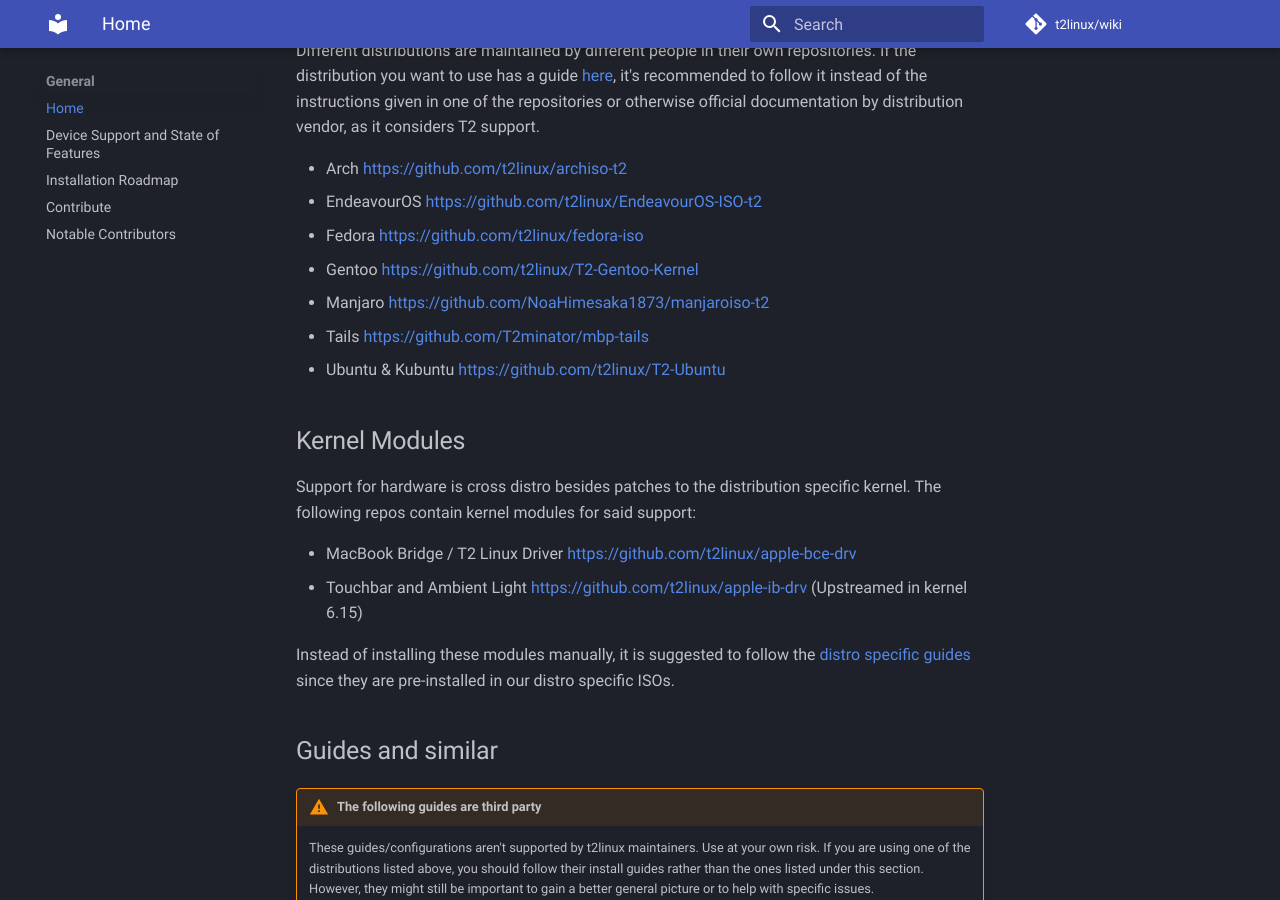
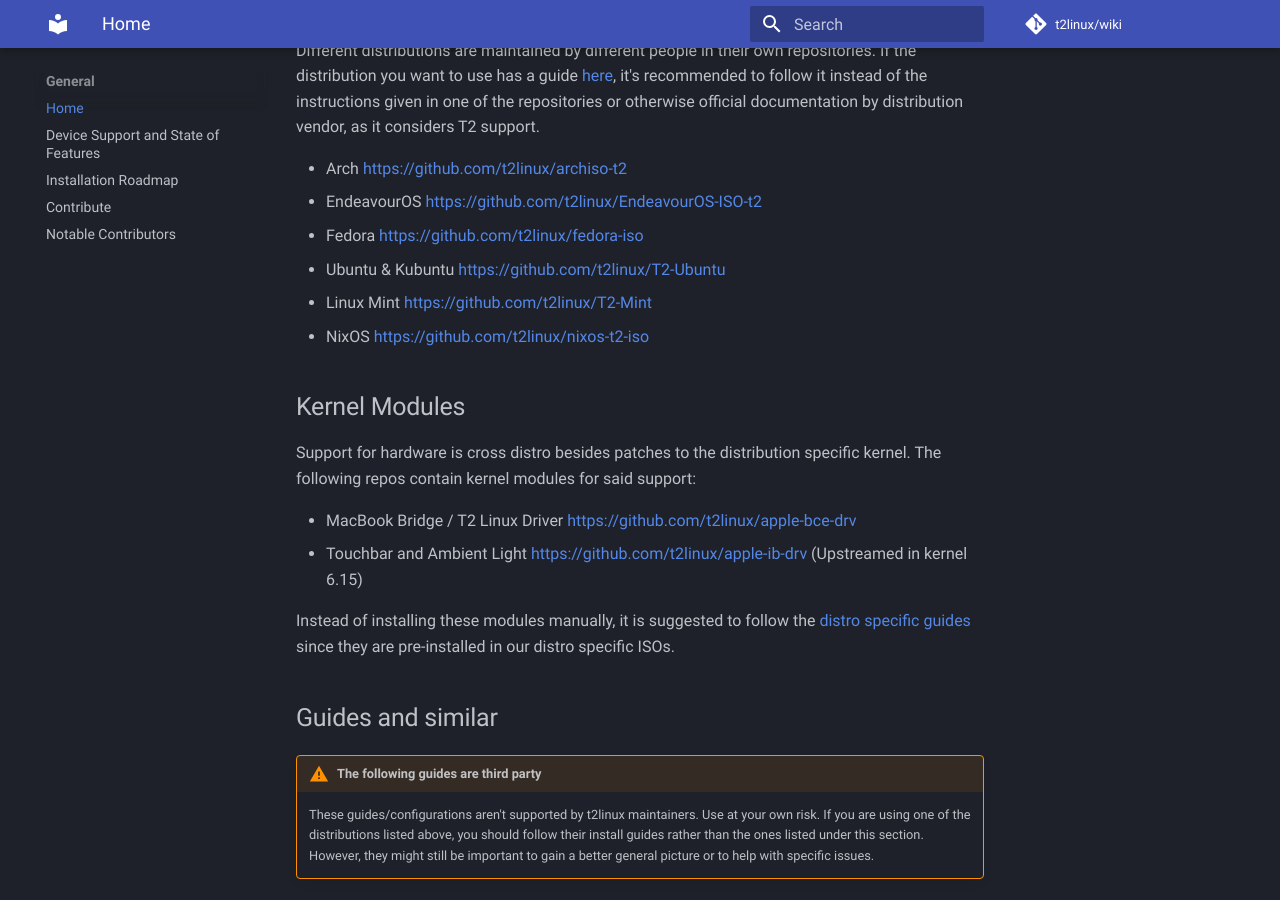
Before and after one commit to t2linux/wiki, an MkDocs documentation site: the page built from docs/index.md, in a window 1280 px wide and 900 px high, scrolled down 913 px. Built offline with MkDocs 1.6.1 and Material for MkDocs 9.7.7, drawn with Linux system fonts in a browser that asks for light colours; comment, search, counter and statistics services are not loaded.

Commit message:
Index: Updated links for supported distros

```diff
--- a/docs/index.md
+++ b/docs/index.md
@@ -24,13 +24,12 @@ Visit the [Contribute page](https://wiki.t2linux.org/contribute/) for more detai
 Different distributions are maintained by different people in their own repositories.
 If the distribution you want to use has a guide [here](https://wiki.t2linux.org/distributions/overview/), it's recommended to follow it instead of the instructions given in one of the repositories or otherwise official documentation by distribution vendor, as it considers T2 support.
 
-- Arch [https://github.com/t2linux/archiso-t2](https://github.com/t2linux/archiso-t2)
-- EndeavourOS [https://github.com/t2linux/EndeavourOS-ISO-t2](https://github.com/t2linux/EndeavourOS-ISO-t2)
-- Fedora [https://github.com/t2linux/fedora-iso](https://github.com/t2linux/fedora-iso)
-- Gentoo [https://github.com/t2linux/T2-Gentoo-Kernel](https://github.com/t2linux/T2-Gentoo-Kernel)
-- Manjaro [https://github.com/NoaHimesaka1873/manjaroiso-t2](https://github.com/NoaHimesaka1873/manjaroiso-t2)
-- Tails [https://github.com/T2minator/mbp-tails](https://github.com/T2minator/mbp-tails)
-- Ubuntu & Kubuntu [https://github.com/t2linux/T2-Ubuntu](https://github.com/t2linux/T2-Ubuntu)
+- Arch <https://github.com/t2linux/archiso-t2>
+- EndeavourOS <https://github.com/t2linux/EndeavourOS-ISO-t2>
+- Fedora <https://github.com/t2linux/fedora-iso>
+- Ubuntu & Kubuntu <https://github.com/t2linux/T2-Ubuntu>
+- Linux Mint <https://github.com/t2linux/T2-Mint>
+- NixOS <https://github.com/t2linux/nixos-t2-iso>
 
 ## Kernel Modules
 
```
